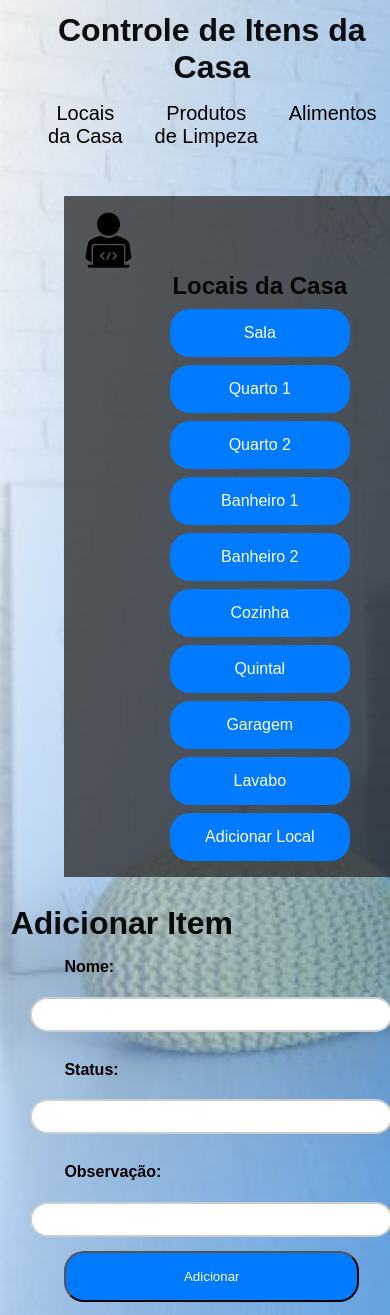
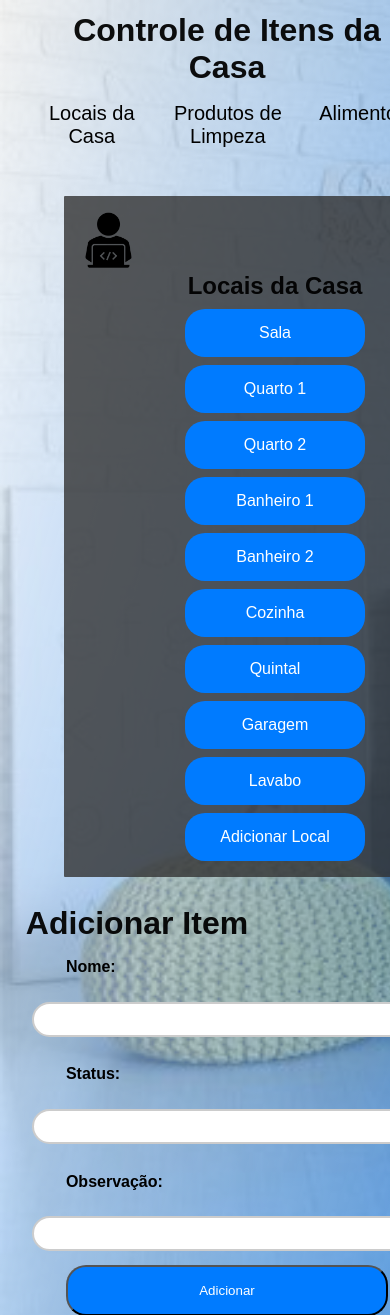
Before and after one commit to NathanpSantos/Controle-de-Itens-da-Casa, a Flask app: page /add_item/1 in a window 390 px wide; the page is wider, and only the part inside the window is pictured. Shown: the top 1315 px of that part. Run offline with Flask 3, Linux system fonts and the light colour scheme.

Commit message:
Added responsive design to CSS

```diff
--- a/static/style.css
+++ b/static/style.css
@@ -6,6 +6,7 @@ body {
     background: linear-gradient(to bottom right, rgba(255, 255, 255, 0.8), rgba(0, 123, 255, 0.5)), url('/static/background.png');
     background-size: cover;
     display: flex;
+    flex-direction: column;
 }
 
 /* Estilo do cabeçalho */
@@ -150,7 +151,7 @@ h1 {
 
 /* Estilo dos rótulos no formulário de adição de itens */
 .add-item-form label {
-    margin-bottom: 0.5rem;
+    margin-bottom: 0.80rem;
     font-weight: bold;
     margin-right: 180px;
 }
```
